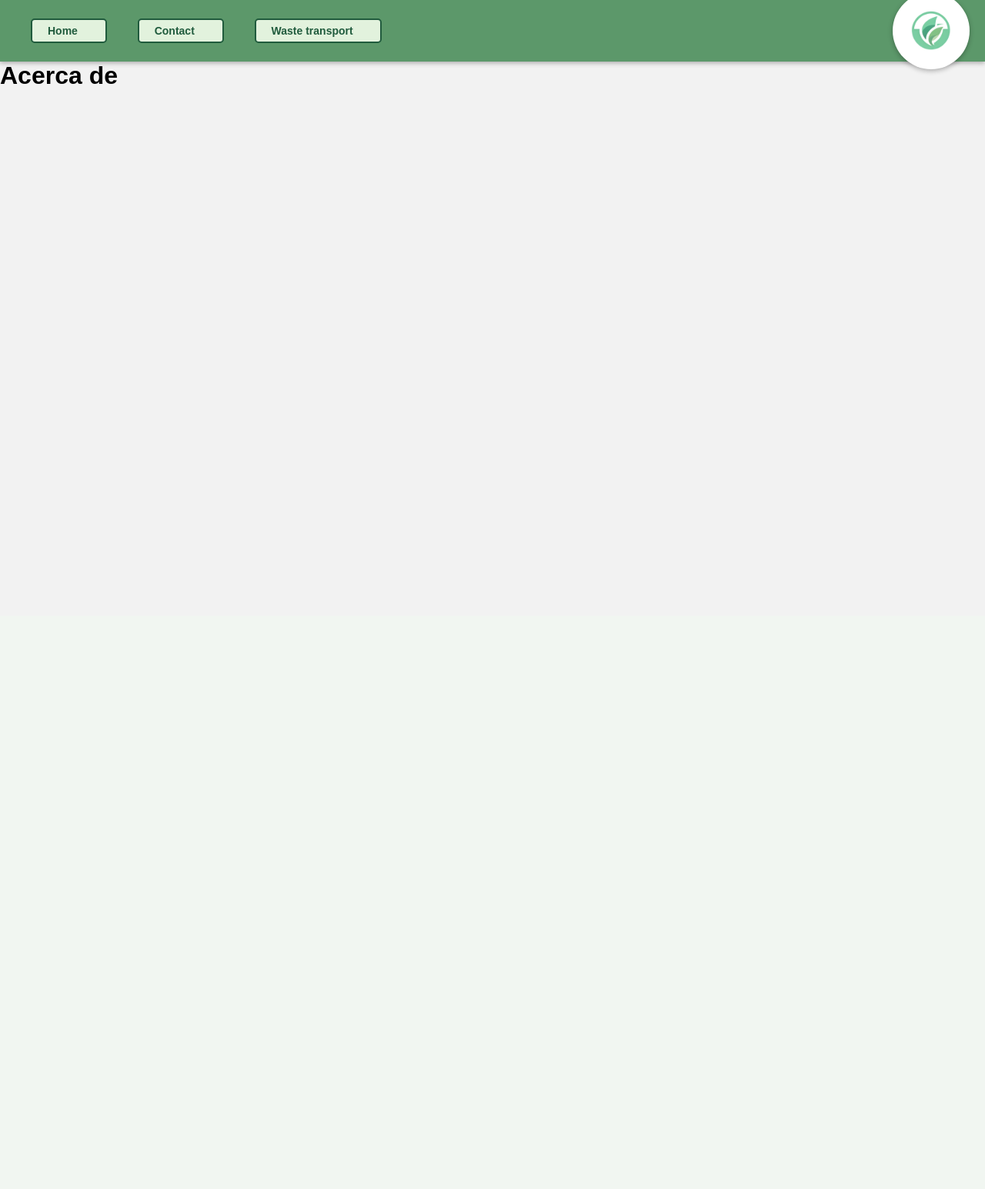
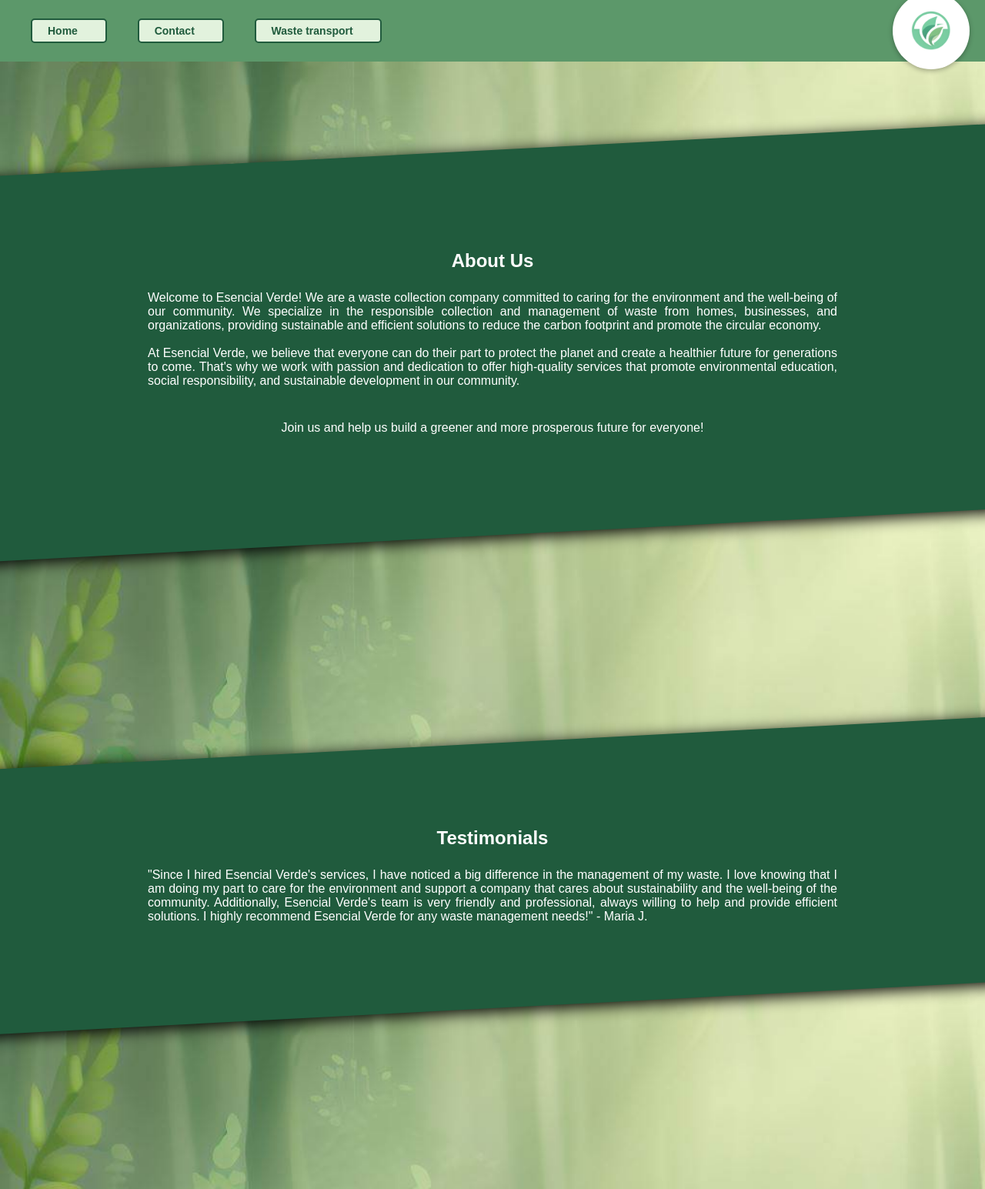
Before and after one commit to S77VEN31/Caso_3_Esencial_Verde, a Flask app: page /about in a window 1280 px wide; the page is wider, and only the part inside the window is pictured. Shown: that part at 77% size. Before the commit the page ends 109 px from the top of that part, so only its background shows below. Run offline with Flask 3, Linux system fonts and the light colour scheme; some libraries are stand-ins or nearby versions; some web fonts are replaced.

Commit message:
add: about parallax styles

```diff
--- a/escencial-verde-app/app/app.py
+++ b/escencial-verde-app/app/app.py
@@ -34,6 +34,8 @@ def containers():
 
     if request.method == 'POST':
         input_value = request.form.get('input-value')
+
+
         with open("error.json", "w") as f:
                 f.write(input_value + "\n")
     return render_template(
--- a/escencial-verde-app/app/static/css/about.styles.css
+++ b/escencial-verde-app/app/static/css/about.styles.css
@@ -0,0 +1,88 @@
+html {
+    background-color: #205b3d !important;
+}
+
+body {
+    margin: 0;
+    color: white;
+    background: #205b3d;
+    overflow-x: hidden;
+}
+
+p {
+    text-align: justify;
+}
+
+.center-p {
+    text-align: center;
+}
+
+h2 {
+    text-align: center;
+}
+
+p, h2 {
+    position: relative;
+    z-index: 1;
+    margin: 25px 15%;
+}
+
+section {
+    padding: 40px 0;
+}
+
+.content-container {
+    z-index: 5;
+}
+
+::-webkit-scrollbar {
+    width: 0px;
+  }
+  ::-webkit-scrollbar-thumb {
+    background-color: #205b3d;
+    background-color: transparent;
+    border-radius: 5px;
+  }
+  ::-webkit-scrollbar-corner {
+    background-color: transparent;
+  }
+  ::-webkit-scrollbar-track {
+    background-color: transparent;
+  }
+
+.image {
+    background-size: cover;
+    background-attachment: fixed;
+    background-position: center;
+    background-image: url("../../static/img/bg.jpg");
+}
+
+.first {
+    height: 100px;
+}
+.second {
+    height: 300px;
+}
+
+.third {
+    height: 200px;
+}
+
+.text {
+    background: #205b3d;
+    position: relative;
+}
+
+.text::before {
+    content: "";
+    display: block;
+    position: absolute;
+    top: 50%;
+    left: 50%;
+    width: 150%;
+    height: 135%;
+    background: #205b3d;
+    rotate: -3deg;
+    translate: -50% -50%;
+    box-shadow: 0 4px 20px black;
+}
--- a/escencial-verde-app/app/static/css/contact.styles.css
+++ b/escencial-verde-app/app/static/css/contact.styles.css
@@ -57,7 +57,7 @@ body {
 }
 
 .card-body {
-    padding: 20px;
+    padding: 20px 40px;
 }
 
 .card-title {
--- a/escencial-verde-app/app/static/css/header.styles.css
+++ b/escencial-verde-app/app/static/css/header.styles.css
@@ -48,6 +48,7 @@ body {
     display: flex;
     justify-content: space-between;
     align-items: center;
+    z-index: 10;
 }
 
 .header-logo {
--- a/escencial-verde-app/app/templates/about.html
+++ b/escencial-verde-app/app/templates/about.html
@@ -8,7 +8,30 @@
 </head>
 <body>
     {% include 'header.html' %}
-    <h1>Acerca de</h1>
+    <div class="content-container">
+        <section class="image first"></section>
+        <section class="text">
+            <h2>About Us</h2>
+            <p>
+                Welcome to Esencial Verde! We are a waste collection company committed to caring for the environment and the well-being of our community. We specialize in the responsible collection and management of waste from homes, businesses, and organizations, providing sustainable and efficient solutions to reduce the carbon footprint and promote the circular economy.
+                <br>
+                <br>
+                At Esencial Verde, we believe that everyone can do their part to protect the planet and create a healthier future for generations to come. That's why we work with passion and dedication to offer high-quality services that promote environmental education, social responsibility, and sustainable development in our community.
+                <br>
+                <br>
+                <p class="center-p">
+                    Join us and help us build a greener and more prosperous future for everyone!
+                </p>
+            </p>
+        </section>
+        <section class="image second"></section>
+        <section class="text">
+            <h2>Testimonials</h2>
+            <p>"Since I hired Esencial Verde's services, I have noticed a big difference in the management of my waste. I love knowing that I am doing my part to care for the environment and support a company that cares about sustainability and the well-being of the community. Additionally, Esencial Verde's team is very friendly and professional, always willing to help and provide efficient solutions. I highly recommend Esencial Verde for any waste management needs!" - Maria J.</p>
+        </section>
+        <section class="image third"></section>
+
+    </div>
 
 </body>
 </html>
--- a/escencial-verde-app/app/templates/contact.html
+++ b/escencial-verde-app/app/templates/contact.html
@@ -36,7 +36,7 @@
                     <img src="{{ url_for('static', filename='img/pablo.jpg') }}" alt="Foto del empleado" class="card-img">
                 </div>
                 <div class="card-body">
-                    <h3 class="card-title">Jose Pablo Siles</h3>
+                    <h3 class="card-title">Jose Pablo Granados Siles</h3>
                     <p class="card-text">Backend End Developer</p>
                     <div class="card-social-icons">
                         <a href="https://www.instagram.com/" target="_blank">
```
Also changed, not shown: error.json (+1 -22 lines), escencial-verde-app/app/static/css/containers.styles.css (+10 -1 lines), escencial-verde-app/app/static/img/bg.jpg (added).
